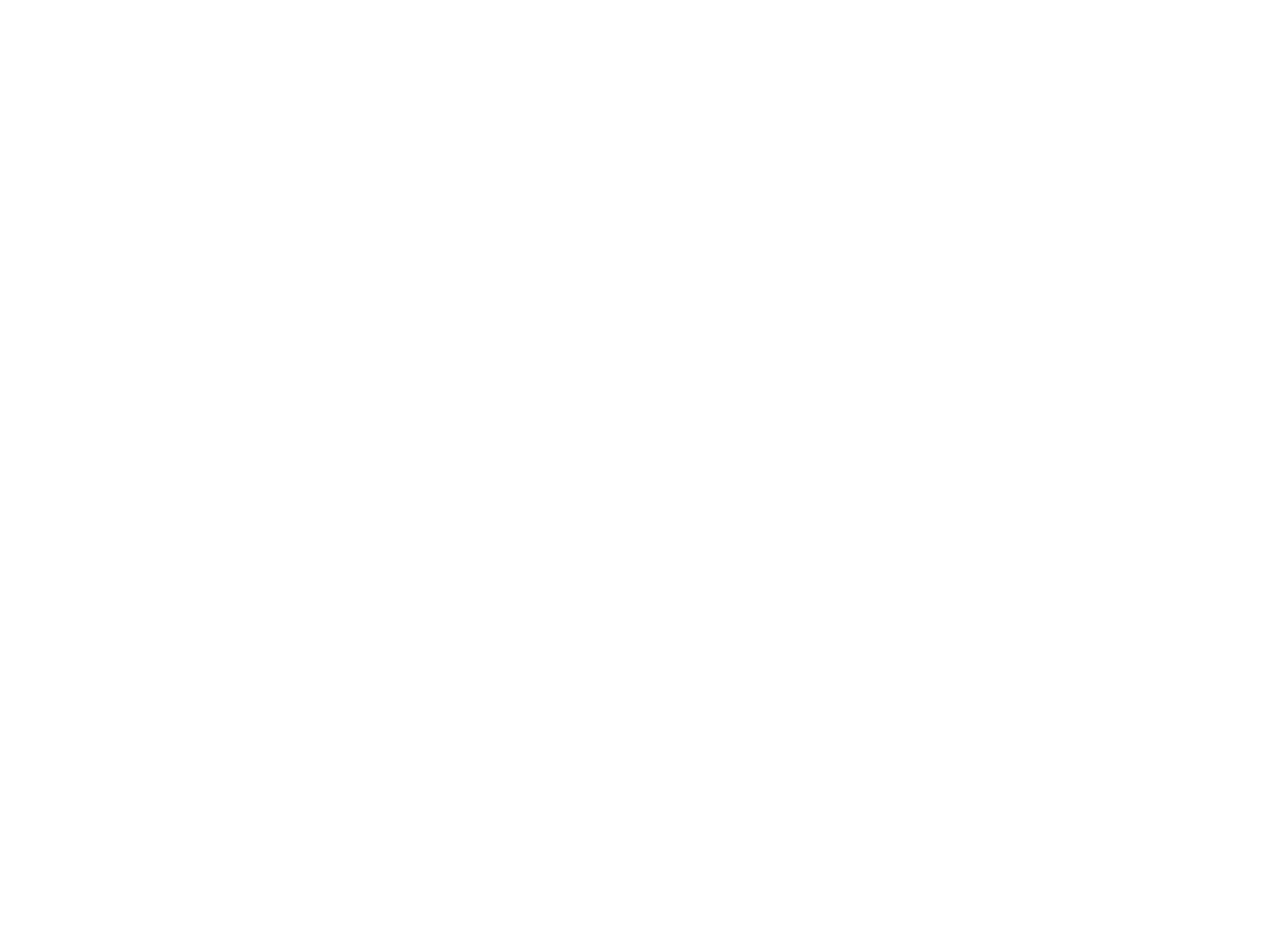
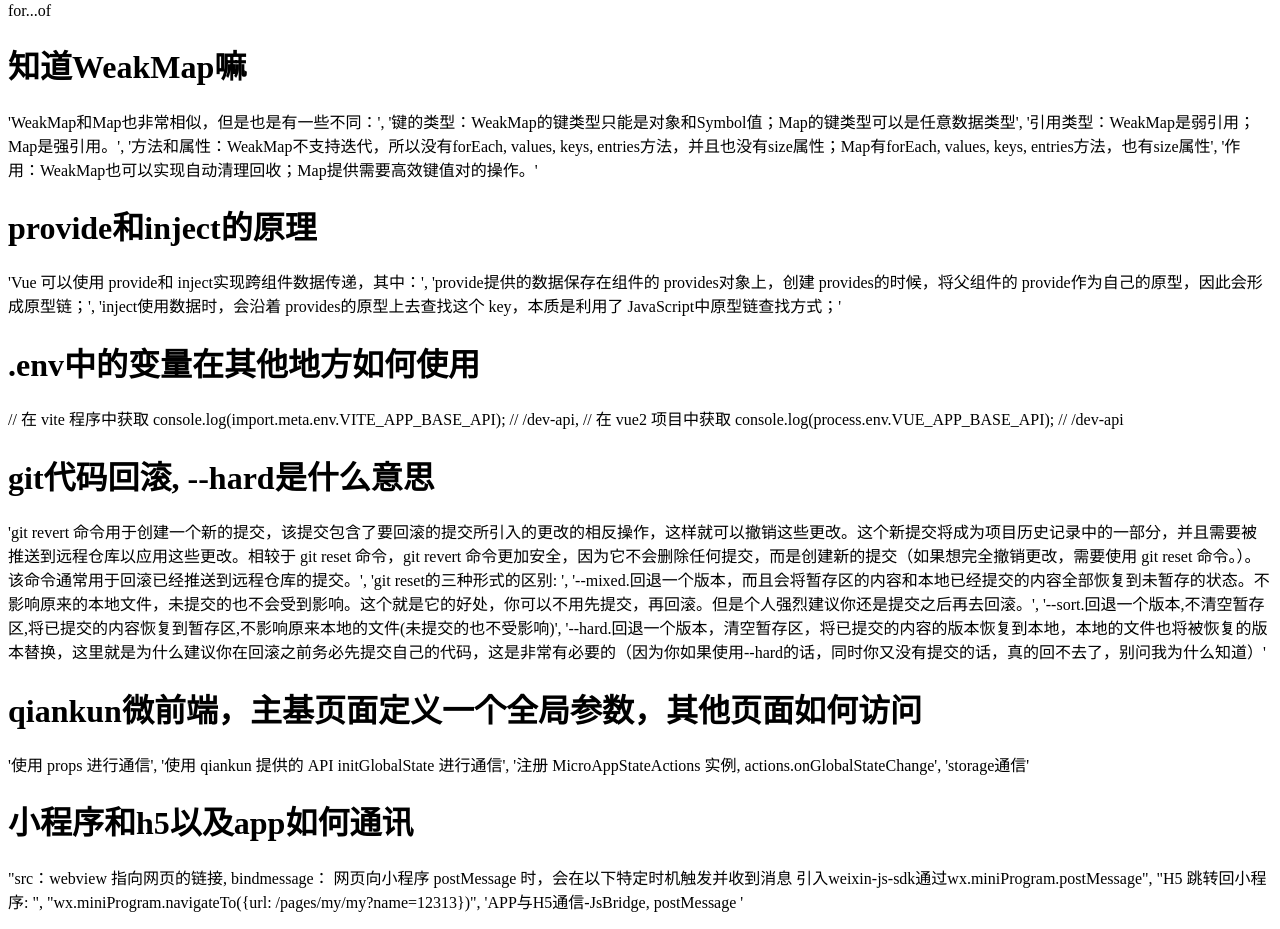
Before and after one commit to taohao-aomr/nuxt-vue, a Nuxt app: page /ms in a window 1280 px wide. Shown: the part 935-1864 px from the top of the page. Before the commit the page ends 800 px from the top, so only its background shows below. Built offline with nearby package versions, Linux system fonts and the light colour scheme; no server answers.

Commit message:
feat: 添加面试总结页面

```diff
--- a/nuxt.config.ts
+++ b/nuxt.config.ts
@@ -1,4 +1,6 @@
 // https://nuxt.com/docs/api/configuration/nuxt-config
+// import { defineNuxtConfig } from 'nuxt/config'
+
 export default defineNuxtConfig({
   devtools: { enabled: true },
   app: {
@@ -28,6 +30,7 @@ export default defineNuxtConfig({
       ]
     }
   },
+
   experimental: {
       payloadExtraction: false
   },
@@ -42,6 +45,7 @@ export default defineNuxtConfig({
     '@element-plus/nuxt',
     '@nuxtjs/supabase'
   ],
+
   // 自定义配置
   supabase: {
     redirect: false // https://supabase.nuxtjs.org/get-started#redirect
@@ -57,5 +61,5 @@ export default defineNuxtConfig({
     }
   },
 
-  compatibilityDate: '2024-07-03'
+  compatibilityDate: '2024-07-10',
 })
--- a/src/app.vue
+++ b/src/app.vue
@@ -1,5 +1,5 @@
 <template>
     <NuxtLayout>
-      <NuxtPage></NuxtPage>
+      <NuxtPage />
     </NuxtLayout>
 </template>
--- /dev/null
+++ b/src/components/MsItem.vue
@@ -0,0 +1,17 @@
+<template>
+    <div>
+        <h1 class="bg">
+            {{ title }}
+        </h1>
+        <p v-html="desc" />
+    </div>
+</template>
+<script setup lang="ts">
+import { watch } from 'vue';
+const { title , desc =[] } = defineProps({
+    title: String,
+    desc: String
+})
+
+
+</script>
--- a/src/pages/[id]/index.vue
+++ b/src/pages/[id]/index.vue
@@ -10,9 +10,9 @@
 </template>
 
 <script setup lang="ts">
-  import { useUserStore } from '../../stores/useUserStore'
 
-  const userInfo = useUserStore().userInfo
+import { useUserStore } from '../../stores/useUserStore';
+const userInfo = useUserStore().userInfo;
 
 </script>
 
--- a/src/pages/index.vue
+++ b/src/pages/index.vue
@@ -3,6 +3,8 @@
     <h1>欢迎来到浩师傅的第一个页面</h1>
     <NuxtLayout name="header" />
     <NuxtLink to="/list">进入列表页</NuxtLink>
+    <br />
+    <NuxtLink to="/ms">进入MS</NuxtLink>
     <br />
     <br />
     <el-form :inline="true" :model="formInline" class="demo-form-inline">
@@ -69,12 +71,26 @@ import { reactive, ref, computed, watch } from "vue";
 
 const supabase = useSupabaseClient();
 
+// interface INIT_FORM  {
+//   userName: string,
+//   phone: string
+// }
+
 const initFormInline = {
   userName: "",
   phone: "",
 }
 const formInline = reactive(initFormInline);
 const dialogVisible = ref(false);
+
+// interface INIT_FORM_DATA {
+//   id: string,
+//   userName: string,
+//   phone: string,
+//   sex: string,
+//   appointTime: string,
+//   appointArea: string,
+// }
 
 const initFormData = {
   id: '',
--- /dev/null
+++ b/src/pages/ms.vue
@@ -0,0 +1,106 @@
+<template>
+    <h1>面试总结</h1>
+    <MsItem v-for="(item, index) in tutorials" :key="index" :title="item.title" :desc="item.desc"  />
+</template>
+<script setup lang="ts">
+import { reactive } from 'vue';
+
+const tutorials = reactive([
+    {
+        title: 'less和sass的区别',
+        desc: `
+            相同之处:  <br />
+            都属于 CSS 预处理器 <br />
+            目的是使得 CSS 开发更灵活和更强大 <br />
+            扩展的 CSS 功能特性基本相同 <br />
+            区别之处:  <br />
+            Sass 是在服务端处理的，以前是 Ruby，现在是 Dart-Sass 或 Node-Sass，而 Less 是在客户端处理 <br />
+            变量符不一样，Less 是 @，而 Sass 是 $ <br />
+            Sass 支持条件语句，可以使用 if...else.../for...while...each循环等，Less 不支持。 <br />
+            Sass 引用的外部文件命名必须以 _ 开头，Sass 会认为以 _ 文件是一个引用文件，不会将其编译为 CSS 文件。Less 引用外部文件和 CSS 中的 @import 没什么差异。 <br />
+            Less 中的变量运算可以带或不带单位，Sass 需要带单位。 <br />
+            Less 相对 Sass 清晰明了，安装便捷，易于上手，对编译环境要求比较宽松，适合小型项目。Sass 更适用于复杂或大型项目。 <br />
+        `
+    },
+    {
+        title: 'es6的map',
+        desc: `
+            Map这一数据结构允许使用任何值作为键。 <br />
+            Map常用方法:  <br />
+            "调用set(key <br />value)方法向Map中添加一个键值对：map.set(name <br />张三)" <br />
+            "调用get(key)方法根据提供的键名返回对应的值，如果不存在该键名则返回undefined：map.get(name)" <br />
+            "调用has(key)方法可以检查是否包含指定的键：如果包含就返回true，如果不包含就返回false。" <br />
+            调用delete(key)方法可以删除指定的键值对 <br />
+            调用clear()方法可以删除所有键值对： <br />
+            Map的属性size可以返回键值对数量 <br />
+            Map的遍历方法:  <br />
+            keys() <br />values() <br />entries() <br />
+            "遍历Map的方法: " <br />
+            forEach <br /> for...of
+        `
+    },
+    {
+        title: '知道WeakMap嘛',
+        desc: `
+            'WeakMap和Map也非常相似，但是也是有一些不同：',
+            '键的类型：WeakMap的键类型只能是对象和Symbol值；Map的键类型可以是任意数据类型',
+            '引用类型：WeakMap是弱引用；Map是强引用。',
+            '方法和属性：WeakMap不支持迭代，所以没有forEach, values, keys, entries方法，并且也没有size属性；Map有forEach, values, keys, entries方法，也有size属性',
+            '作用：WeakMap也可以实现自动清理回收；Map提供需要高效键值对的操作。'
+        `
+    },
+    {
+        title: 'provide和inject的原理',
+        desc: `
+            'Vue 可以使用 provide和 inject实现跨组件数据传递，其中：',
+            'provide提供的数据保存在组件的 provides对象上，创建 provides的时候，将父组件的 provide作为自己的原型，因此会形成原型链；',
+            'inject使用数据时，会沿着 provides的原型上去查找这个 key，本质是利用了 JavaScript中原型链查找方式；'
+        `
+    },
+    {
+        title: '.env中的变量在其他地方如何使用',
+        desc: `// 在 vite 程序中获取
+              console.log(import.meta.env.VITE_APP_BASE_API); // /dev-api,
+              // 在 vue2 项目中获取
+              console.log(process.env.VUE_APP_BASE_API); // /dev-api`
+    },
+    {
+        title: 'git代码回滚, --hard是什么意思',
+        desc: `
+            'git revert 命令用于创建一个新的提交，该提交包含了要回滚的提交所引入的更改的相反操作，这样就可以撤销这些更改。这个新提交将成为项目历史记录中的一部分，并且需要被推送到远程仓库以应用这些更改。相较于 git reset 命令，git revert 命令更加安全，因为它不会删除任何提交，而是创建新的提交（如果想完全撤销更改，需要使用 git reset 命令。）。该命令通常用于回滚已经推送到远程仓库的提交。',
+            'git reset的三种形式的区别: ',
+            '--mixed.回退一个版本，而且会将暂存区的内容和本地已经提交的内容全部恢复到未暂存的状态。不影响原来的本地文件，未提交的也不会受到影响。这个就是它的好处，你可以不用先提交，再回滚。但是个人强烈建议你还是提交之后再去回滚。',
+            '--sort.回退一个版本,不清空暂存区,将已提交的内容恢复到暂存区,不影响原来本地的文件(未提交的也不受影响)',
+            '--hard.回退一个版本，清空暂存区，将已提交的内容的版本恢复到本地，本地的文件也将被恢复的版本替换，这里就是为什么建议你在回滚之前务必先提交自己的代码，这是非常有必要的（因为你如果使用--hard的话，同时你又没有提交的话，真的回不去了，别问我为什么知道）'
+        `
+    },
+    {
+        title: 'qiankun微前端，主基页面定义一个全局参数，其他页面如何访问',
+        desc: `
+            '使用 props 进行通信',
+            '使用 qiankun 提供的 API initGlobalState 进行通信',
+            '注册 MicroAppStateActions 实例, actions.onGlobalStateChange',
+            'storage通信'
+        `
+    },
+    {
+        title: '小程序和h5以及app如何通讯',
+        desc: `
+            "src：webview 指向网页的链接,
+              bindmessage： 网页向小程序 postMessage 时，会在以下特定时机触发并收到消息 引入weixin-js-sdk通过wx.miniProgram.postMessage",
+            "H5 跳转回小程序:  ",
+            "wx.miniProgram.navigateTo({url: /pages/my/my?name=12313})",
+            'APP与H5通信-JsBridge, postMessage '
+        `
+    }
+]);
+
+
+</script>
+
+<style lang="scss" scoped>
+.bg {
+    background-color: black;
+    color: #fff;
+}
+</style>
```
Also changed, not shown: src/pages/list.vue (+9 -1 lines), src/components/ListItem.vue (indentation only). Lines whose indentation alone changed are shown as unchanged.
